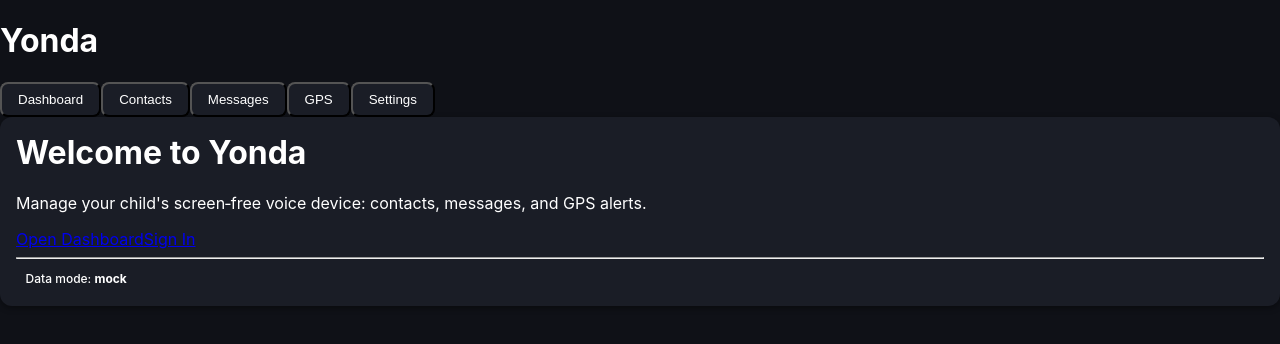
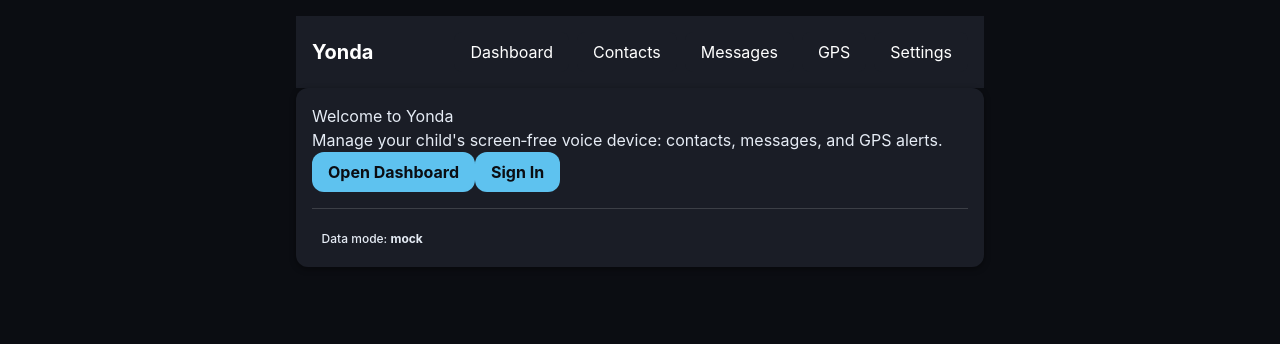
Before and after one commit to YondaCD/yonda-portal, a Next.js app: page / in a window 1280 px wide. Shown: the top 344 px of the page. Built offline with nearby package versions, Linux system fonts and the light colour scheme.

Commit message:
Update globals.css

```diff
--- a/styles/globals.css
+++ b/styles/globals.css
@@ -1,3 +1,7 @@
+@tailwind base;
+@tailwind components;
+@tailwind utilities;
+
 /* Base Styles */
 html, body {
   padding: 0;
@@ -69,3 +73,29 @@ html, body {
 .nav-button:hover {
   background: #2563eb;
 }
+
+/* === Yonda helper classes (added) === */
+html, body { background:#0b0d12; color:#e6ecf5; }
+
+.btn {
+  display:inline-flex; align-items:center; justify-content:center;
+  padding:.5rem 1rem; border-radius:.75rem;
+  font-weight:700; color:#0b0d12; background:#5ec2ef;
+}
+
+.btn-ghost {
+  display:inline-flex; align-items:center; justify-content:center;
+  padding:.5rem 1rem; border-radius:.75rem;
+  border:1px solid rgba(255,255,255,.2); color:#e6ecf5;
+  background:transparent;
+}
+
+.input {
+  width:100%; padding:.5rem .75rem; border-radius:.75rem;
+  border:1px solid rgba(255,255,255,.15);
+  background:rgba(0,0,0,.3); color:#e6ecf5;
+}
+
+.hr { border-top:1px solid rgba(255,255,255,.15); margin:1rem 0; }
+
+.container { max-width:720px; margin:0 auto; padding:16px; }
```
